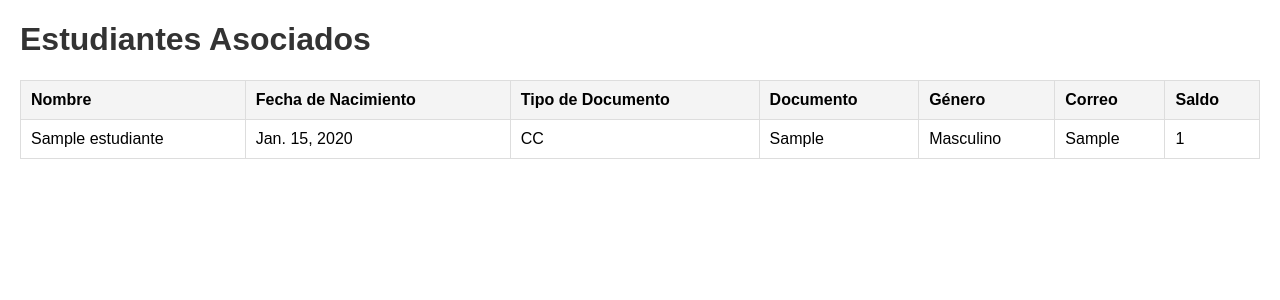
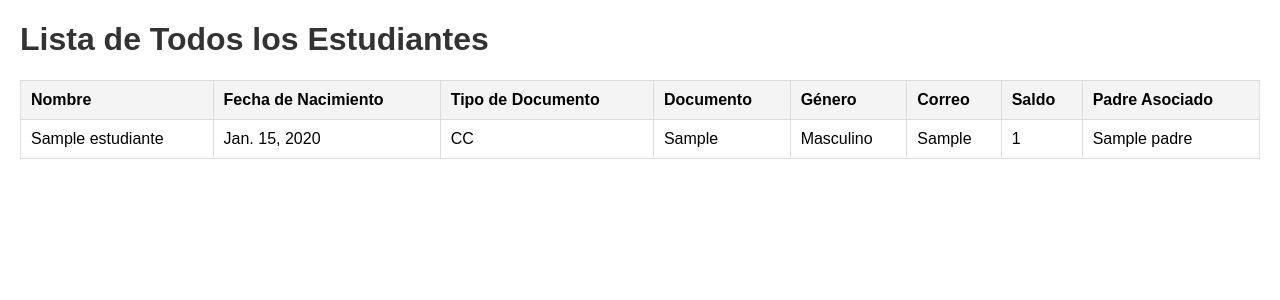
Before and after one commit to Estebanben/OfipensionesP, a Django app: template Usuarios/templates/Estudiante/estudiantes_list.html in a window 1280 px wide. Shown: the top 300 px of the page. Run offline with Django 3.2, Linux system fonts and the light colour scheme; the template is opened without the code that fills it: values that come from a table or form of the project are taken from there, others are empty; tables that the repository leaves empty hold one stand-in row (values such as "Sample post").

Commit message:
todosEst

```diff
--- a/Usuarios/templates/Estudiante/estudiantes_list.html
+++ b/Usuarios/templates/Estudiante/estudiantes_list.html
@@ -4,12 +4,11 @@
 <head>
     <meta charset="UTF-8">
     <meta name="viewport" content="width=device-width, initial-scale=1.0">
-    <title>Lista de Estudiantes</title>
+    <title>Lista de Todos los Estudiantes</title>
     <style>
         body {
             font-family: Arial, sans-serif;
             margin: 20px;
-            padding: 0;
         }
 
         h1 {
@@ -40,20 +39,11 @@
         tr:hover {
             background-color: #f1f1f1;
         }
-
-        a {
-            color: #007bff;
-            text-decoration: none;
-        }
-
-        a:hover {
-            text-decoration: underline;
-        }
     </style>
 </head>
 
 <body>
-    <h1>Estudiantes Asociados</h1>
+    <h1>Lista de Todos los Estudiantes</h1>
 
     {% if estudiantes_list %}
     <table>
@@ -66,6 +56,7 @@
                 <th>Género</th>
                 <th>Correo</th>
                 <th>Saldo</th>
+                <th>Padre Asociado</th>
             </tr>
         </thead>
         <tbody>
@@ -78,12 +69,13 @@
                 <td>{{ estudiante.get_genero_display }}</td>
                 <td>{{ estudiante.correo }}</td>
                 <td>{{ estudiante.saldo }}</td>
+                <td>{{ estudiante.padre.nombre }}</td>
             </tr>
             {% endfor %}
         </tbody>
     </table>
     {% else %}
-    <p>No tienes estudiantes asociados.</p>
+    <p>No hay estudiantes registrados en la base de datos.</p>
     {% endif %}
 </body>
 
```
